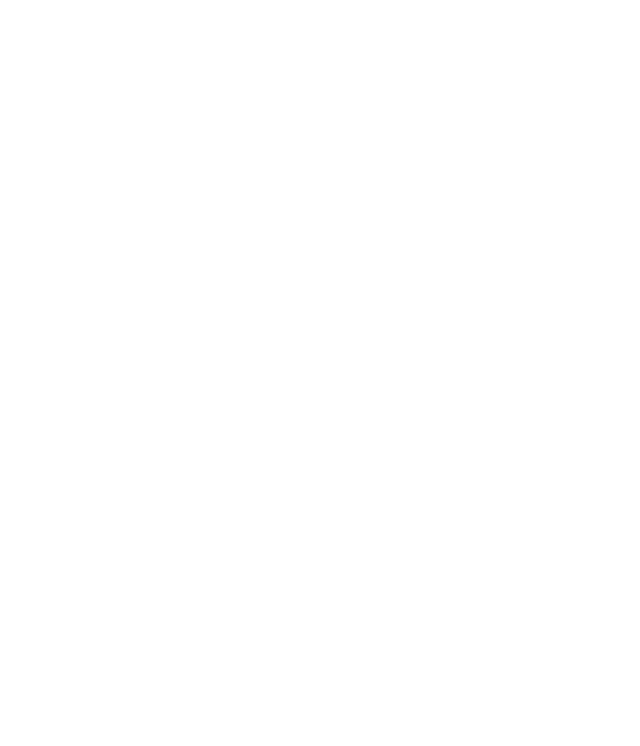
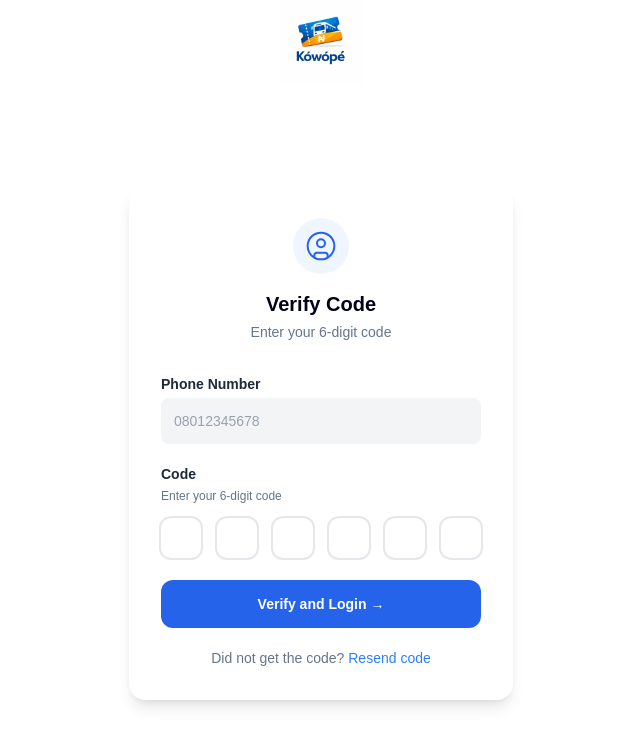
Before and after one commit to Moyosore1605/kowope-frontend, a React (Vite) app: page /verify-otp in a window 1280 px wide. Before the commit this address had no page. Shown: the top 746 px of the page, without its empty margins (319-959 px from the left). Built offline with nearby package versions, Linux system fonts and the light colour scheme.

Commit message:
add VerifyOtp page and integrate OTP verification flow; refactor Signup and Login components

```diff
--- a/src/App.jsx
+++ b/src/App.jsx
@@ -12,6 +12,7 @@
 import BuyTicketPage from './pages/Driver/BuyTicketPage';
 import TicketHistoryPage from './pages/Driver/TicketHistoryPage';
 import SettingsPage from './pages/Driver/SettingsPage';
+import VerifyOtp from './pages/auth/VerifyOtp';
 
 function App() {
 
@@ -41,6 +42,7 @@
 						<Route path='/' element={<Landing />}></Route>
 						<Route path='/signup' element={<Signup />}></Route>
 						<Route path='/login' element={<Login />}></Route>
+						<Route path='/verify-otp' element={<VerifyOtp />}></Route>
 						<Route path='/driver-dashboard' element={<DashboardLayout />}>
 							<Route index element={<DriverDashboard />} />
 							<Route path="buy-ticket" element={<BuyTicketPage />} />
--- a/src/pages/auth/Signup.jsx
+++ b/src/pages/auth/Signup.jsx
@@ -18,7 +18,6 @@
     const [idType, setIdType] = useState("license");
     const [licenseFile, setLicenseFile] = useState(null);
     const [vehicleReg, setVehicleReg] = useState("");
-    const [lga, setLga] = useState("");
     const [area, setArea] = useState("");
     const [pin, setPin] = useState("");
     const [confirmPin, setConfirmPin] = useState("");
@@ -30,27 +29,22 @@
     const [isLoadingAreas, setIsLoadingAreas] = useState(false);
     const fileInputRef = useRef(null);
 
-    // Fetch Areas on component mount
+    const { data, isLoading, error } = useQuery({
+	    queryKey: ["areas"],
+        queryFn: async () => {
+            const res = await fetch("https://kowope-backend-service.onrender.com/api/v1/areas");
+            if (!res.ok) throw new Error("Failed");
+            return res.json();
+        },
+        retry: 5,          // 🔄 automatic retries
+        retryDelay: 2000,  // ⏱ delay
+    });
+
     useEffect(() => {
-        const fetchAreas = async () => {
-            setIsLoadingAreas(true);
-            try {
-                const response = await fetch("https://kowope-backend-service.onrender.com/api/v1/areas");
-                const data = await response.json();
-
-                if (data && data.results) {
-                    setAreas(data.results);
-                }
-            } catch (error) {
-                console.error("Failed to fetch areas:", error);
-                toast.error("Failed to load areas");
-            } finally {
-                setIsLoadingAreas(false);
-            }
-        };
-
-        fetchAreas();
-    }, []);
+        if (data?.results) {
+            setAreas(data.results);
+        }
+    }, [data]);
 
     const validateForm = () => {
         const newErrors = {};
@@ -58,7 +52,6 @@
         if (!fullName.trim()) newErrors.fullName = "Full name is required";
         if (!phone.trim()) newErrors.phone = "Phone number is required";
         if (!vehicleReg.trim()) newErrors.vehicleReg = "Vehicle registration is required";
-        if (!lga) newErrors.lga = "Please select your LGA";
         if (!area) newErrors.area = "Please select your area";
 
         if (!licenseFile) {
@@ -90,7 +83,6 @@
             payload.append('phone_number', phone);
             payload.append('document_type', idType);
             payload.append('license_number', vehicleReg);
-            payload.append('lga', lga);
 
             // This will now append the UUID string correctly
             payload.append('area', area);
@@ -106,8 +98,9 @@
     const mutation = useMutation({
         mutationFn: (payload) => registerDriver(payload),
         onSuccess: (data) => {
-            toast.success("Registration successful 🎉");
-            navigate("/driver-dashboard");
+            toast.success("Registration successful 🎉\nRegistered driver otp:", data.otp);
+            navigate("/verify-otp");
+            // console.log("Registered driver otp:", data.otp);
         },
         onError: async (error) => {
             const responseData = error?.response?.data;
@@ -131,7 +124,6 @@
                         phone_number: "phone",
                         document_type: "idType",
                         license_number: "vehicleReg",
-                        lga: "lga",
                         area: "area",
                         pin: "pin",
                         confirm_pin: "confirmPin",
@@ -163,13 +155,6 @@
             }
         },
     });
-
-    const lgaOptions = [
-        "Agege", "Ajeromi-Ifelodun", "Alimosho", "Amuwo-Odofin",
-        "Apapa", "Badagry", "Epe", "Eti-Osa", "Ibeju-Lekki",
-        "Ifako-Ijaiye", "Ikeja", "Ikorodu", "Kosofe", "Lagos Island",
-        "Lagos Mainland", "Mushin", "Ojo", "Oshodi-Isolo", "Shomolu", "Surulere",
-    ];
 
     const handleFileChange = (e) => {
         const file = e.target.files[0];
@@ -320,7 +305,7 @@
                         </div>
 
                         {/* LGA */}
-                        <div>
+                        {/* <div>
                             <label className="block text-sm font-semibold text-header mb-1">Local Government Area (LGA)</label>
                             <div className="relative">
                                 <select
@@ -340,7 +325,7 @@
                                 </span>
                             </div>
                             {errors.lga && <p className="text-xs text-red-500 mt-1">{errors.lga}</p>}
-                        </div>
+                        </div> */}
 
                         {/* Dynamic Area Fetching */}
                         <div>
--- a/src/pages/auth/VerifyOtp.jsx
+++ b/src/pages/auth/VerifyOtp.jsx
@@ -1,85 +1,81 @@
 import { useState, useRef } from "react";
 import { Link, useNavigate } from "react-router-dom";
 import { useMutation } from "@tanstack/react-query";
-import { AlertCircle } from "lucide-react";
+import { AlertCircle, UserCircle } from "lucide-react";
 import toast from "react-hot-toast";
 import AuthLayout from '../../layout/AuthLayout';
-import { loginDriver } from "../../services/auth";
+import { verifyOtp, resendOtp } from "../../services/auth";
 
-export default function Login() {
+export default function VerifyOtp() {
     const navigate = useNavigate();
 
     const [globalError, setGlobalError] = useState('');
     const [errors, setErrors] = useState({});
-    const [pin, setPin] = useState(["", "", "", "", "", ""]);
+    const [phone, setPhone] = useState('');
+    const [code, setCode] = useState(["", "", "", "", "", ""]);
 
-    const pinRefs = [useRef(null), useRef(null), useRef(null), useRef(null), useRef(null), useRef(null)];
+    const codeRefs = [useRef(null), useRef(null), useRef(null), useRef(null), useRef(null), useRef(null)];
 
-    const handlePinChange = (index, value) => {
-        // Allow only single digit
+    const handleCodeChange = (index, value) => {
         const digit = value.replace(/\D/g, "").slice(-1);
-        const newPin = [...pin];
-        newPin[index] = digit;
-        setPin(newPin);
-
-        // Auto-focus next input
+        const newCode = [...code];
+        newCode[index] = digit;
+        setCode(newCode);
         if (digit && index < 5) {
-            pinRefs[index + 1].current.focus();
+            codeRefs[index + 1].current.focus();
         }
     };
 
-    const handlePinKeyDown = (index, e) => {
-        if (e.key === "Backspace" && !pin[index] && index > 0) {
-            pinRefs[index - 1].current.focus();
+    const handleCodeKeyDown = (index, e) => {
+        if (e.key === "Backspace" && !code[index] && index > 0) {
+            codeRefs[index - 1].current.focus();
         }
     };
 
+    // Mutation for verifying the OTP
     const mutation = useMutation({
-        mutationFn: (payload) => loginDriver(payload),
+        mutationFn: (payload) => verifyOtp(payload),
         onSuccess: (data) => {
-            // Uncomment and use your auth context login method if available
-            // login(data.access_token);
-
-            toast.success("Welcome back! 👋");
-
-            // Assuming the driver object has a role, adjust routing as needed
-            const role = data?.user?.role;
-
-            if (role === "donor") {
-                navigate("/donor-dashboard");
-            } else if (role === "hospital") {
-                navigate("/hospital-dashboard");
-            } else {
-                // Defaulting to driver dashboard since this is a driver login
-                navigate("/driver-dashboard");
-            }
+            toast.success("Verification successful!");
+            navigate("/driver-dashboard");
         },
         onError: (error) => {
             const responseData = error?.response?.data;
-
-            // Handle backend field-specific errors or global message
             if (responseData?.errors) {
                 setErrors(responseData.errors);
             } else {
-                const message = responseData?.message || "Invalid credentials. Please try again.";
+                const message = responseData?.message || "Invalid code. Please try again.";
                 setGlobalError(message);
                 toast.error(message);
             }
         },
     });
 
+    // Mutation for resending the OTP
+    const resendMutation = useMutation({
+        mutationFn: (payload) => resendOtp(payload),
+        onSuccess: (data) => {
+            toast.success("Code resent successfully!\nNew code: " + data.new_code);
+            // Optionally clear the current code input
+            setCode(["", "", "", "", "", ""]);
+            codeRefs[0].current.focus();
+        },
+        onError: (error) => {
+            const responseData = error?.response?.data;
+            const message = responseData?.message || "Failed to resend code. Please try again.";
+            toast.error(message);
+        }
+    });
+
     const validateForm = () => {
         const newErrors = {};
-
         if (!phone.trim()) {
             newErrors.phone = "Phone number is required";
         }
-
-        const joinedPin = pin.join("");
-        if (joinedPin.length < 6) {
-            newErrors.pin = "Please enter a complete 6-digit PIN";
+        const joinedCode = code.join("");
+        if (joinedCode.length < 6) {
+            newErrors.code = "Please enter a complete 6-digit code";
         }
-
         setErrors(newErrors);
         return Object.keys(newErrors).length === 0;
     };
@@ -88,39 +84,50 @@
         e.preventDefault();
         setGlobalError('');
         setErrors({});
-
         if (validateForm()) {
             mutation.mutate({
                 phone_number: phone,
-                pin: pin.join("")
+                code: code.join("")
             });
         }
+    };
+
+    const handleResend = () => {
+        // Validate that phone exists before attempting to resend
+        if (!phone.trim()) {
+            toast.error("Please enter your phone number first to resend code.");
+            setErrors((prev) => ({ ...prev, phone: "Phone number is required" }));
+            return;
+        }
+
+        // Trigger the resend mutation with the payload expected by the API
+        resendMutation.mutate({
+            phone_number: phone
+        });
     };
 
     return (
         <AuthLayout>
             <div className="flex flex-col items-center w-full">
-                {/* Heading */}
-                <div className="text-center mb-8">
-                    <h1 className="text-2xl font-bold text-header">
-                        Swift Digital Ticketing for Drivers
-                    </h1>
-                    <p className="text-body text-sm mt-1">
-                        Login to purchase your daily ticket
-                    </p>
-                </div>
 
                 {/* Card */}
                 <div className="bg-white rounded-2xl shadow-lg w-full max-w-sm p-8">
-                    <h2 className="text-xl font-bold text-header mb-1">Welcome Back</h2>
-                    <p className="text-body text-sm mb-6">Login to your driver account</p>
+
+                    {/* Icon + Heading */}
+                    <div className="flex flex-col items-center mb-8">
+                        <div className="w-14 h-14 rounded-full bg-blue-50 flex items-center justify-center mb-4">
+                            <UserCircle className="w-8 h-8 text-secondary" strokeWidth={1.5} />
+                        </div>
+                        <h1 className="text-xl font-bold text-header mb-1">Verify Code</h1>
+                        <p className="text-body text-sm">Enter your 6-digit code</p>
+                    </div>
 
                     {/* Global Error Banner */}
                     {globalError && (
                         <div className="mb-6 p-4 bg-red-50 border border-red-200 rounded-lg flex items-start gap-3 animate-in fade-in slide-in-from-top-2 duration-300">
                             <AlertCircle className="w-5 h-5 text-red-500 shrink-0 mt-0.5" />
                             <div className="flex-1">
-                                <h3 className="text-sm font-semibold text-red-800">Login Failed</h3>
+                                <h3 className="text-sm font-semibold text-red-800">Verification Failed</h3>
                                 <p className="text-sm text-red-600 mt-1">{globalError}</p>
                             </div>
                         </div>
@@ -132,70 +139,78 @@
                             <label className="block text-sm font-semibold text-gray-800 mb-1">
                                 Phone Number
                             </label>
-                            <div className={`flex items-center bg-gray-100 rounded-lg px-3 py-3 gap-2 ${errors.phone ? 'border border-red-500' : ''}`}>
+                            <div className={`flex items-center bg-gray-100 rounded-lg px-3 py-3 gap-2
+                                ${errors.phone ? 'border border-red-500' : 'border border-transparent'}`}>
                                 <input
                                     type="tel"
                                     placeholder="08012345678"
                                     value={phone}
-                                    onChange={(e) => setPhone(e.target.value)}
+                                    onChange={(e) => {
+                                        setPhone(e.target.value);
+                                        if (errors.phone) setErrors(prev => ({ ...prev, phone: null }));
+                                    }}
                                     className="bg-transparent flex-1 outline-none text-gray-600 text-sm placeholder:text-[#98A2B3]"
                                 />
                             </div>
-                            {errors.phone && <p className="text-xs text-red-500 mt-1">{errors.phone}</p>}
+                            {errors.phone && (
+                                <p className="text-xs text-red-500 mt-1">{errors.phone}</p>
+                            )}
                         </div>
 
-                        {/* PIN */}
+                        {/* PIN boxes */}
                         <div>
                             <label className="block text-sm font-semibold text-gray-800 mb-1">
-                                OTP
+                                Code
                             </label>
-                            <p className="text-xs tracking-wide text-body mb-3">Enter your 6-digit OTP</p>
-                            <div className="flex gap-3">
-                                {pin.map((digit, i) => (
+                            <p className="text-xs text-body mb-3">Enter your 6-digit code</p>
+                            <div className="flex justify-center gap-3">
+                                {code.map((digit, i) => (
                                     <input
                                         key={i}
-                                        ref={pinRefs[i]}
+                                        ref={codeRefs[i]}
                                         type="password"
                                         inputMode="numeric"
                                         maxLength={1}
                                         value={digit}
-                                        onChange={(e) => handlePinChange(i, e.target.value)}
-                                        onKeyDown={(e) => handlePinKeyDown(i, e)}
-                                        className={`w-12 h-12 text-center text-lg font-semibold rounded-xl border-2 outline-none transition-all bg-white
-                                            ${errors.pin
+                                        onChange={(e) => handleCodeChange(i, e.target.value)}
+                                        onKeyDown={(e) => handleCodeKeyDown(i, e)}
+                                        className={`w-11 h-11 text-center text-lg font-semibold rounded-xl border-2 outline-none transition-all bg-white
+                                            ${errors.code
                                                 ? "border-red-400 focus:border-red-500"
-                                                : i === 0 && !digit
-                                                    ? "border-primary"
-                                                    : digit
-                                                        ? "border-primary"
-                                                        : "border-gray-200"
-                                            } focus:border-primary`}
+                                                : digit
+                                                    ? "border-secondary"
+                                                    : "border-gray-200 focus:border-secondary"
+                                            }`}
                                     />
                                 ))}
                             </div>
-                            {errors.pin && <p className="text-xs text-red-500 mt-1">{errors.pin}</p>}
-
+                            {errors.code && (
+                                <p className="text-xs text-red-500 mt-2 text-center">{errors.code}</p>
+                            )}
                         </div>
 
-                        {/* Login Button */}
+                        {/* Verify button */}
                         <button
                             type="submit"
-                            disabled={mutation.isPending}
-                            className="w-full bg-primary hover:bg-primary-hover text-gray-900 font-bold py-3.5 rounded-xl transition-colors text-base disabled:opacity-50 disabled:cursor-not-allowed"
+                            disabled={mutation.isPending || resendMutation.isPending}
+                            className="w-full bg-secondary hover:bg-blue-700 active:bg-blue-800 cursor-pointer text-white font-semibold py-3.5 rounded-xl transition-colors text-sm disabled:opacity-50 disabled:cursor-not-allowed flex items-center justify-center gap-2"
                         >
-                            {mutation.isPending ? "Logging in..." : "Login"}
+                            {mutation.isPending ? "Verifying..." : "Verify and Login →"}
                         </button>
 
-                        {/* Register Link */}
+                        {/* Resend link */}
                         <p className="text-center text-sm text-body">
-                            New to Kowope?{" "}
-                            <Link
-                                to="/signup"
-                                className="text-blue-500 font-medium hover:underline"
+                            Did not get the code?{" "}
+                            <button
+                                type="button"
+                                onClick={handleResend}
+                                disabled={resendMutation.isPending}
+                                className="text-blue-500 font-medium hover:underline disabled:opacity-50 disabled:cursor-not-allowed disabled:no-underline"
                             >
-                                Register here
-                            </Link>
+                                {resendMutation.isPending ? "Sending..." : "Resend code"}
+                            </button>
                         </p>
+
                     </form>
                 </div>
             </div>
```
Also changed, not shown: src/pages/auth/Login.jsx (+1 -11 lines), src/services/auth.js (+45 -3 lines).
